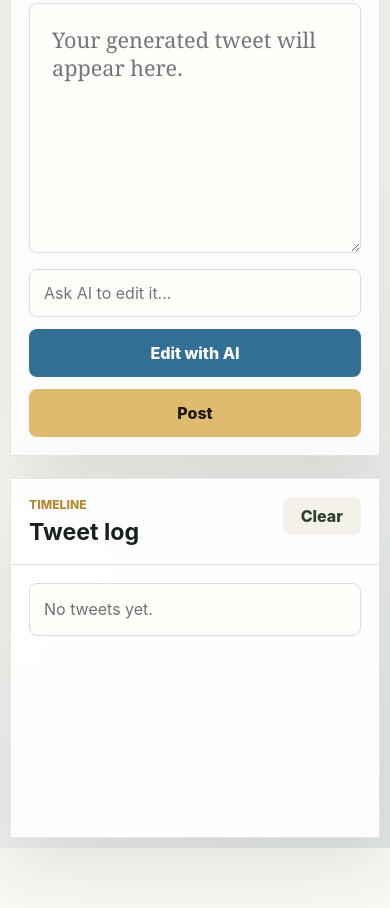
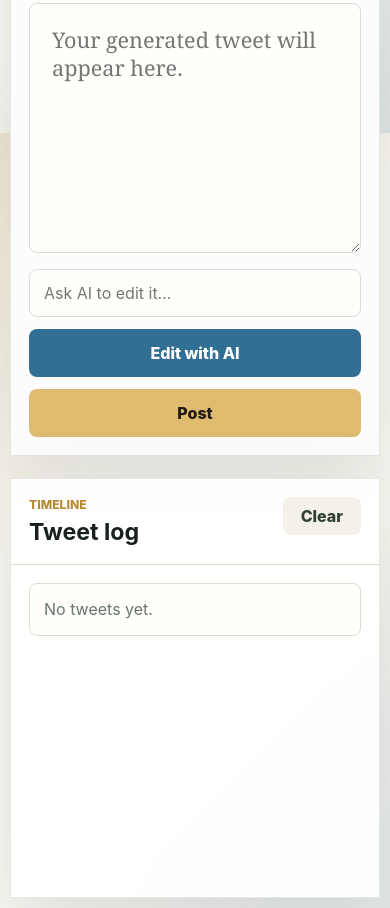
Before and after one commit to nickciambrone/ambro-twitter-bot, a website: page public/index.html in a window 390 px wide. Shown: the part 711-1619 px from the top of the page. Before the commit the page ends 1559 px from the top, so only its background shows below. Drawn offline with Linux system fonts and the light colour scheme; no server answers.

Commit message:
Update CSS to improve layout and overflow handling for better responsiveness

```diff
--- a/public/styles.css
+++ b/public/styles.css
@@ -15,6 +15,15 @@
 
 * {
   box-sizing: border-box;
+}
+
+html {
+  height: 100%;
+}
+
+html,
+body {
+  overflow: hidden;
 }
 
 body {
@@ -50,8 +59,9 @@ button:disabled {
   grid-template-columns: minmax(0, 1fr) 360px;
   gap: 22px;
   width: min(1180px, calc(100vw - 32px));
-  min-height: calc(100vh - 32px);
+  height: calc(100vh - 32px);
   margin: 16px auto;
+  overflow: hidden;
 }
 
 .workspace,
@@ -251,13 +261,16 @@ input {
 .log-panel {
   display: flex;
   flex-direction: column;
+  height: 100%;
   min-height: 0;
+  overflow: hidden;
 }
 
 .tweet-log {
   display: flex;
   flex-direction: column;
   gap: 12px;
+  flex: 1;
   min-height: 0;
   margin: 0;
   padding: 18px;
@@ -318,17 +331,25 @@ input {
 }
 
 @media (max-width: 940px) {
+  html,
+  body {
+    overflow: auto;
+  }
+
   .app-shell,
   .composer-grid {
     grid-template-columns: 1fr;
   }
 
   .app-shell {
+    height: auto;
     min-height: auto;
+    overflow: visible;
   }
 
   .log-panel {
-    min-height: 360px;
+    height: 420px;
+    min-height: 0;
   }
 }
 
```
